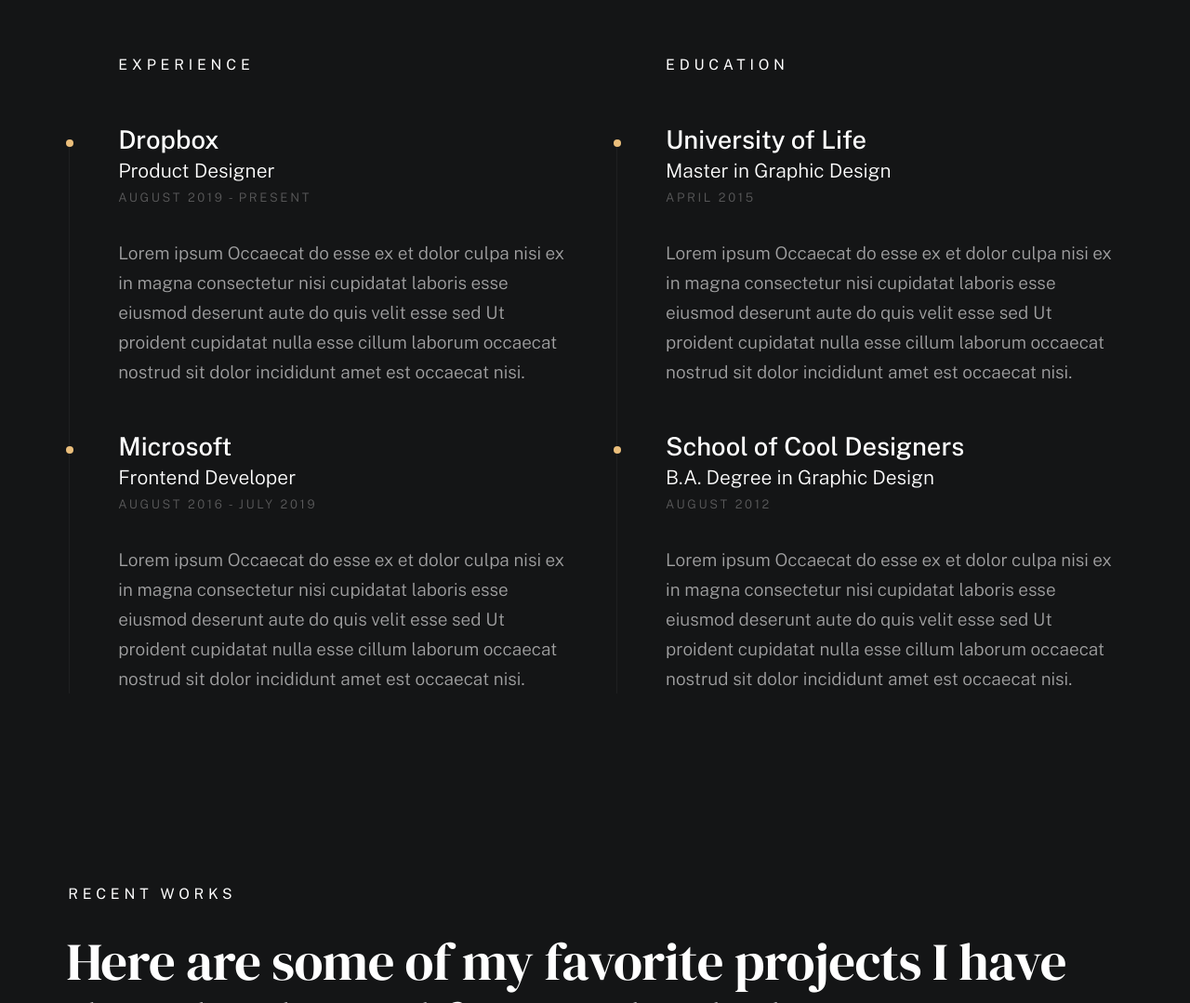
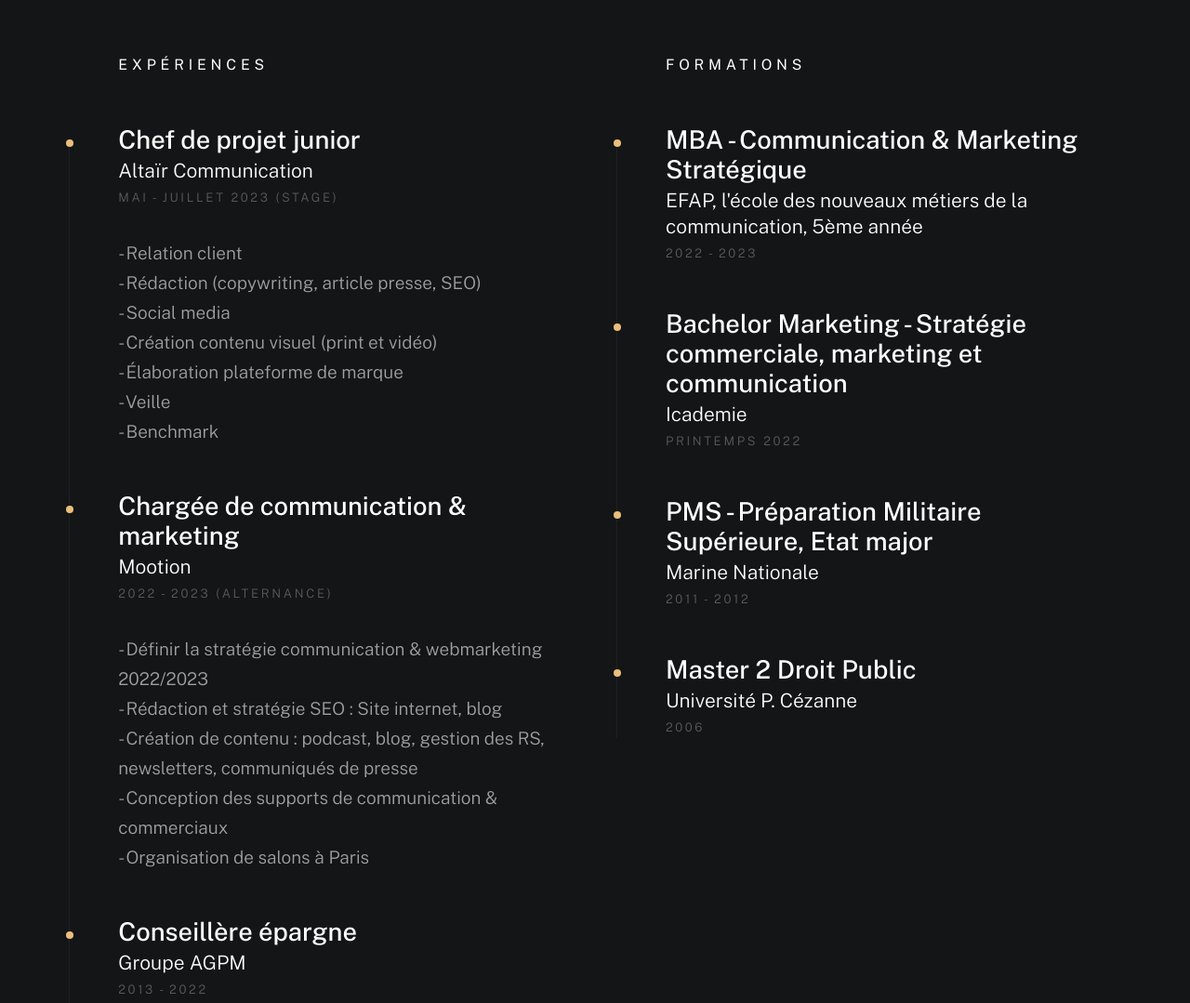
Before and after one commit to LionelENSFELDER/amandine.online, a plain HTML site: page index.html in a window 1280 px wide. Shown: the part 2800-3879 px from the top of the page at 93% size. Drawn offline with nearby package versions, Linux system fonts and the light colour scheme; a web font is replaced by a local one.

Commit message:
Update timeline

```diff
--- a/index.html
+++ b/index.html
@@ -214,7 +214,7 @@
           <div class="column lg-6 tab-12">
 
             <h2 class="text-pretitle" data-animate-el>
-              Experience
+              Expériences
             </h2>
 
             <div class="timeline" data-animate-el>
@@ -222,30 +222,89 @@
               <div class="timeline__block">
                 <div class="timeline__bullet"></div>
                 <div class="timeline__header">
-                  <h4 class="timeline__title">Dropbox</h3>
-                    <h5 class="timeline__meta">Product Designer</h5>
-                    <p class="timeline__timeframe">August 2019 - Present</p>
+                  <h4 class="timeline__title">Chef de projet junior</h3>
+                    <h5 class="timeline__meta">Altaïr Communication</h5>
+                    <p class="timeline__timeframe">Mai - juillet 2023 (stage)</p>
                 </div>
                 <div class="timeline__desc">
-                  <p>Lorem ipsum Occaecat do esse ex et dolor culpa nisi ex in magna consectetur nisi cupidatat
-                    laboris
-                    esse eiusmod deserunt aute do quis velit esse sed Ut proident cupidatat nulla esse cillum laborum
-                    occaecat nostrud sit dolor incididunt amet est occaecat nisi.</p>
+                  <p>
+                    - Relation client<br>
+                    - Rédaction (copywriting, article presse, SEO)<br>
+                    - Social media<br>
+                    - Création contenu visuel (print et vidéo)<br>
+                    - Élaboration plateforme de marque<br>
+                    - Veille<br>
+                    - Benchmark<br>
+                  </p>
                 </div>
               </div>
 
               <div class="timeline__block">
                 <div class="timeline__bullet"></div>
                 <div class="timeline__header">
-                  <h4 class="timeline__title">Microsoft</h4>
-                  <h5 class="timeline__meta">Frontend Developer</h5>
-                  <p class="timeline__timeframe">August 2016 - July 2019</p>
+                  <h4 class="timeline__title">Chargée de communication & marketing</h4>
+                  <h5 class="timeline__meta">Mootion</h5>
+                  <p class="timeline__timeframe">2022 - 2023 (alternance)</p>
                 </div>
                 <div class="timeline__desc">
-                  <p>Lorem ipsum Occaecat do esse ex et dolor culpa nisi ex in magna consectetur nisi cupidatat
-                    laboris
-                    esse eiusmod deserunt aute do quis velit esse sed Ut proident cupidatat nulla esse cillum laborum
-                    occaecat nostrud sit dolor incididunt amet est occaecat nisi.</p>
+                  <p>
+                    - Définir la stratégie communication & webmarketing 2022/2023<br>
+                    - Rédaction et stratégie SEO : Site internet, blog<br>
+                    - Création de contenu : podcast, blog, gestion des RS, newsletters, communiqués de presse<br>
+                    - Conception des supports de communication & commerciaux<br>
+                    - Organisation de salons à Paris<br>
+                  </p>
+                </div>
+              </div>
+
+              <div class="timeline__block">
+                <div class="timeline__bullet"></div>
+                <div class="timeline__header">
+                  <h4 class="timeline__title">Conseillère épargne</h4>
+                  <h5 class="timeline__meta">Groupe AGPM</h5>
+                  <p class="timeline__timeframe">2013 - 2022</p>
+                </div>
+                <div class="timeline__desc">
+                  <p>
+                    - En charge de la LCB/FT (lutte contre le blanchiment et financement du terrorisme)<br>
+                    - Gestion des contrats assurances vie et dossiers de succession<br>
+                    - Conseils clients sur leur placement<br>
+                  </p>
+                </div>
+              </div>
+
+              <div class="timeline__block">
+                <div class="timeline__bullet"></div>
+                <div class="timeline__header">
+                  <h4 class="timeline__title">Chargée de communication & chargée de clientèle</h4>
+                  <h5 class="timeline__meta">Plateforme GRAVIR</h5>
+                  <p class="timeline__timeframe">2011 - 2012</p>
+                </div>
+                <div class="timeline__desc">
+                  <p>
+                    - En charge de la communication interne & externe<br>
+                    - Interface entre les clients et les intervenants<br>
+
+                  </p>
+                </div>
+              </div>
+
+              <div class="timeline__block">
+                <div class="timeline__bullet"></div>
+                <div class="timeline__header">
+                  <h4 class="timeline__title">Chargée de communication</h4>
+                  <h5 class="timeline__meta">Weber Shandwick - Publicis, Pôle corporate, crise et affaires publiques
+                  </h5>
+                  <p class="timeline__timeframe">2008 - 2009</p>
+                </div>
+                <div class="timeline__desc">
+                  <p>
+                    - Organisation évènementielle<br>
+                    - Gestion des relations presse<br>
+                    - Réalisation de revues de presse<br>
+                    - Médiatisation d'études clients<br>
+                    - Réalisation de veilles réglementaires<br>
+                  </p>
                 </div>
               </div>
 
@@ -256,7 +315,7 @@
           <div class="column lg-6 tab-12">
 
             <h2 class="text-pretitle" data-animate-el>
-              Education
+              Formations
             </h2>
 
             <div class="timeline" data-animate-el>
@@ -264,30 +323,40 @@
               <div class="timeline__block">
                 <div class="timeline__bullet"></div>
                 <div class="timeline__header">
-                  <h4 class="timeline__title">University of Life</h3>
-                    <h5 class="timeline__meta">Master in Graphic Design</h5>
-                    <p class="timeline__timeframe">April 2015</p>
-                </div>
-                <div class="timeline__desc">
-                  <p>Lorem ipsum Occaecat do esse ex et dolor culpa nisi ex in magna consectetur nisi cupidatat
-                    laboris
-                    esse eiusmod deserunt aute do quis velit esse sed Ut proident cupidatat nulla esse cillum laborum
-                    occaecat nostrud sit dolor incididunt amet est occaecat nisi.</p>
+                  <h4 class="timeline__title">MBA - Communication & Marketing Stratégique</h3>
+                    <h5 class="timeline__meta">
+                      EFAP, l'école des nouveaux métiers de la communication, 5ème année
+                    </h5>
+                    <p class="timeline__timeframe">2022 - 2023</p>
                 </div>
               </div>
 
               <div class="timeline__block">
                 <div class="timeline__bullet"></div>
                 <div class="timeline__header">
-                  <h4 class="timeline__title">School of Cool Designers</h4>
-                  <h5 class="timeline__meta">B.A. Degree in Graphic Design</h5>
-                  <p class="timeline__timeframe">August 2012</p>
+                  <h4 class="timeline__title">
+                    Bachelor Marketing - Stratégie commerciale, marketing et communication
+                  </h4>
+                  <h5 class="timeline__meta">Icademie</h5>
+                  <p class="timeline__timeframe">Printemps 2022</p>
                 </div>
-                <div class="timeline__desc">
-                  <p>Lorem ipsum Occaecat do esse ex et dolor culpa nisi ex in magna consectetur nisi cupidatat
-                    laboris
-                    esse eiusmod deserunt aute do quis velit esse sed Ut proident cupidatat nulla esse cillum laborum
-                    occaecat nostrud sit dolor incididunt amet est occaecat nisi.</p>
+              </div>
+
+              <div class="timeline__block">
+                <div class="timeline__bullet"></div>
+                <div class="timeline__header">
+                  <h4 class="timeline__title">PMS - Préparation Militaire Supérieure, Etat major</h4>
+                  <h5 class="timeline__meta">Marine Nationale</h5>
+                  <p class="timeline__timeframe">2011 - 2012</p>
+                </div>
+              </div>
+
+              <div class="timeline__block">
+                <div class="timeline__bullet"></div>
+                <div class="timeline__header">
+                  <h4 class="timeline__title">Master 2 Droit Public</h4>
+                  <h5 class="timeline__meta">Université P. Cézanne</h5>
+                  <p class="timeline__timeframe">2006</p>
                 </div>
               </div>
 
```
